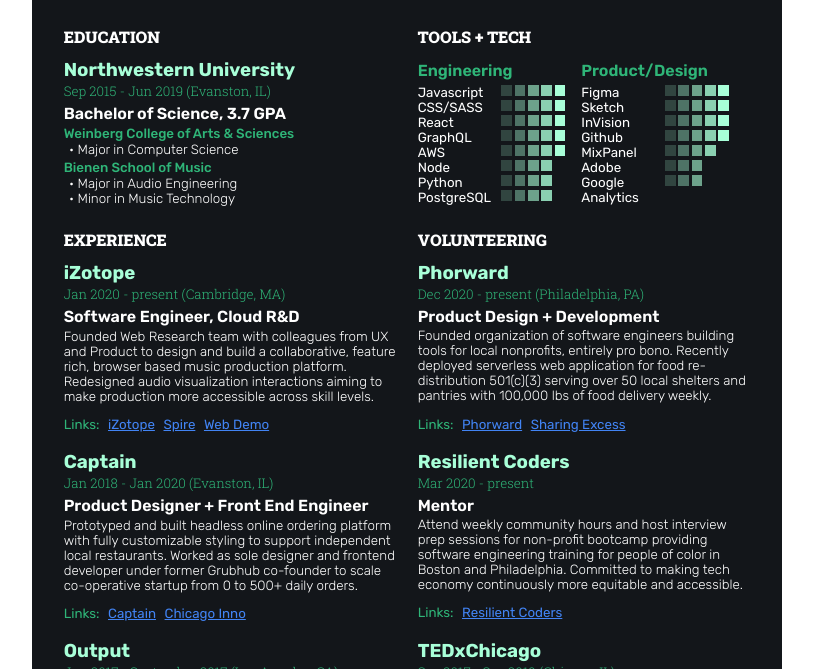
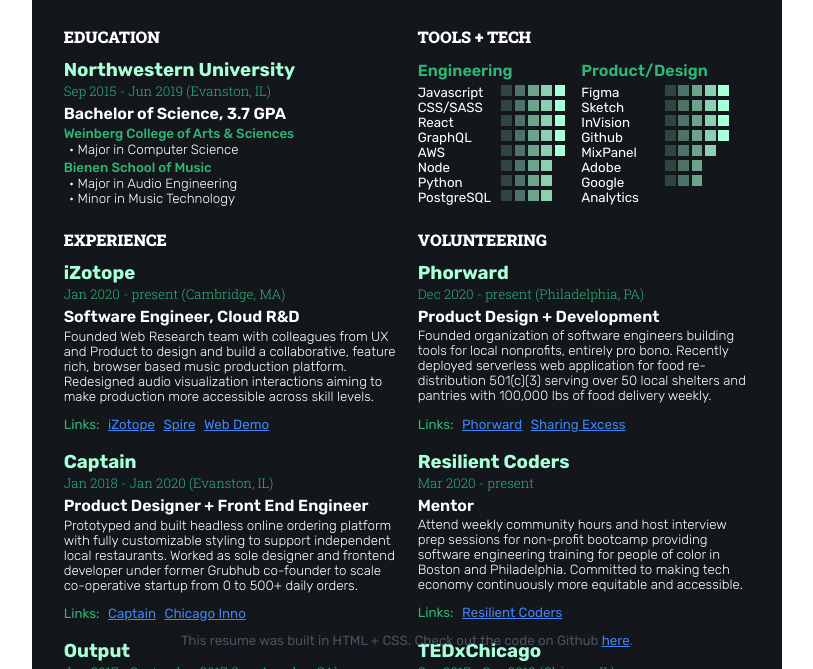
Before and after one commit to ryanmarshallmc/resume, a website: page index.html in a window 1280 px wide. Shown: the part 131-800 px from the top of the page, without its empty margins (233-1046 px from the left). Drawn offline with Linux system fonts and the light colour scheme.

Commit message:
adding footer

```diff
--- a/index.html
+++ b/index.html
@@ -327,5 +327,8 @@
 
     </section>
   </main>
+  <footer>
+    This resume was built in HTML + CSS. Check out the code on Github <a href='https://github.com/ryanmchenry2/resume/blob/main/index.html'>here</a>.
+  </footer>
 </body>
 </html>
--- a/style.css
+++ b/style.css
@@ -1,5 +1,6 @@
 :root {
   --black: #13161a;
+  --grey: #4a535f;
   --white: #fff;
   --blue: #4284f4;
   --primary: #2FB578;
@@ -26,6 +27,7 @@
 }
 
 body {
+  position: relative;
   width: 100%;
   height: 100%;
   max-height: 750pt;
@@ -213,3 +215,17 @@
 main section div section div div span:nth-child(5) {
   opacity: 1;
 }
+
+footer {
+  font-size: 10pt;
+  position: absolute;
+  bottom: 16pt;
+  left: 0;
+  width: 100%;
+  text-align: center;
+  color: var(--grey);
+}
+
+footer a {
+  color: var(--blue);
+}
```
